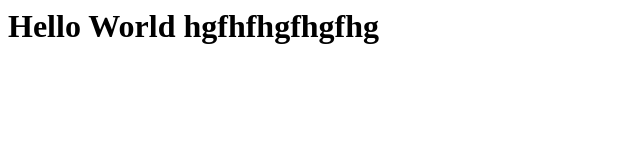
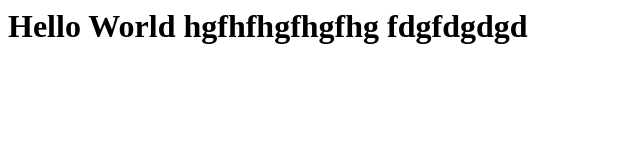
Before and after one commit to ShehelaAnjalee/git-test, a plain HTML site: page index.html in a window 1280 px wide. Shown: the whole page, without its empty margins (0-640 px from the left). Drawn offline with Linux system fonts and the light colour scheme.

Commit message:
test stage

```diff
--- a/index.html
+++ b/index.html
@@ -5,7 +5,7 @@
 
 <body>
 
-<h1>Hello World   hgfhfhgfhgfhg</h1>
+<h1>Hello World   hgfhfhgfhgfhg fdgfdgdgd</h1>
 
 </body>
 
```
